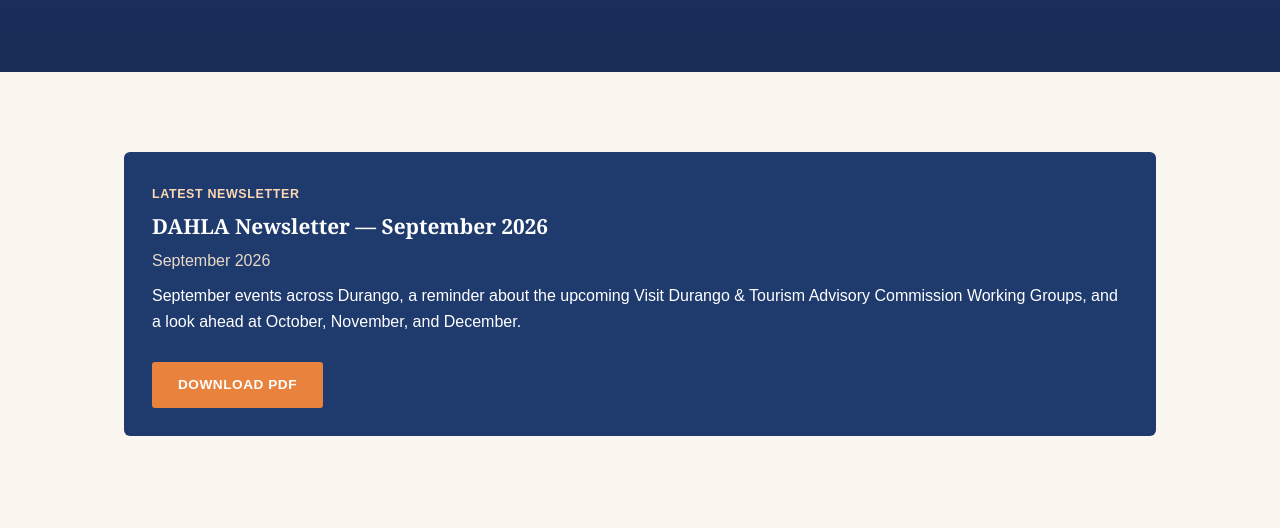
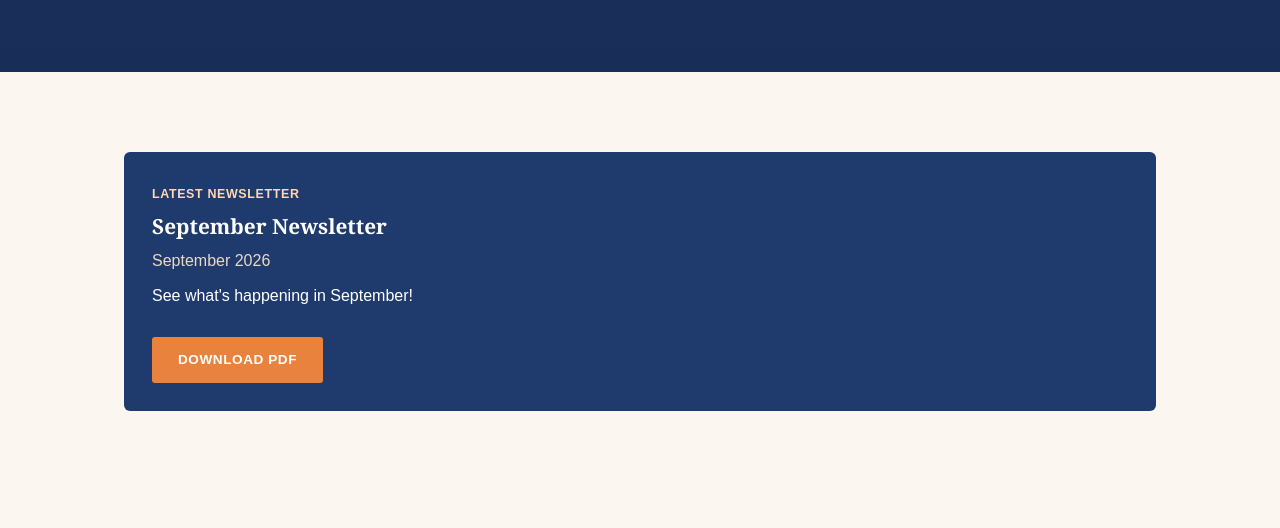
Before and after one commit to bigchze/dahla-site, an Eleventy site: page src/newsletters.md in a window 1280 px wide. Shown: the part 272-800 px from the top of the page. Built offline with nearby package versions, Linux system fonts and the light colour scheme; Eleventy itself is replaced by a stand-in of ours; files that its build step writes are made by us from their sources.

Commit message:
Update Pages “newsletters_page”

```diff
--- a/src/newsletters.md
+++ b/src/newsletters.md
@@ -5,8 +5,8 @@
 hero_title: DAHLA Newsletters
 hero_subtitle: Updates, advocacy news, and announcements for DAHLA members.
 newsletters:
-  - title: "DAHLA Newsletter — September 2026"
-    date: "September 2026"
-    pdf_file: /assets/uploads/dahla_newsletter_sept2026.pdf
-    summary: "September events across Durango, a reminder about the upcoming Visit Durango & Tourism Advisory Commission Working Groups, and a look ahead at October, November, and December."
+  - title: September Newsletter
+    date: September 2026
+    pdf_file: /assets/uploads/dahla_newsletter_sept2026_v2.pdf
+    summary: See what's happening in September!
 ---
```
Also changed, not shown: 1 other file.
